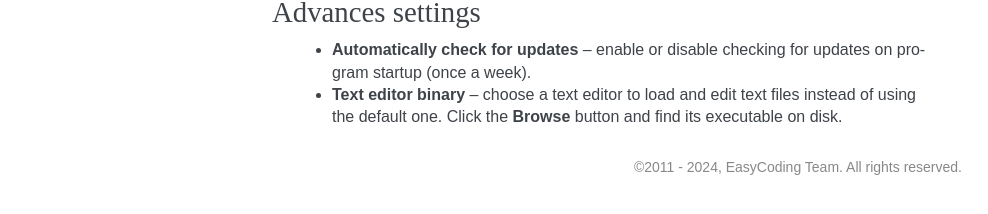
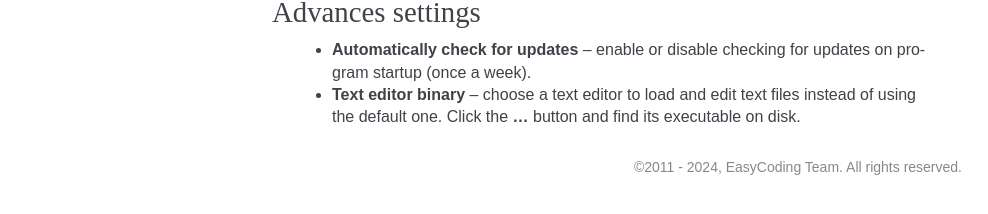
Before and after one commit to xvitaly/mhed, a Sphinx documentation site: the page built from docs/source/settings.rst, in a window 1280 px wide. Shown: the part 248-462 px from the top of the page, without its empty margins (148-1136 px from the left). Built offline with Sphinx 7.4.7, drawn with Linux system fonts in a browser that asks for light colours.

Commit message:
Updated "Advances settings" documentation article.

```diff
--- a/docs/source/settings.rst
+++ b/docs/source/settings.rst
@@ -25,4 +25,4 @@ Advances settings
 ==========================================
 
   * **Automatically check for updates** -- enable or disable checking for updates on program startup (once a week).
-  * **Text editor binary** -- choose a text editor to load and edit text files instead of using the default one. Click the **Browse** button and find its executable on disk.
+  * **Text editor binary** -- choose a text editor to load and edit text files instead of using the default one. Click the **...** button and find its executable on disk.
```
Also changed, not shown: 1 other file.
